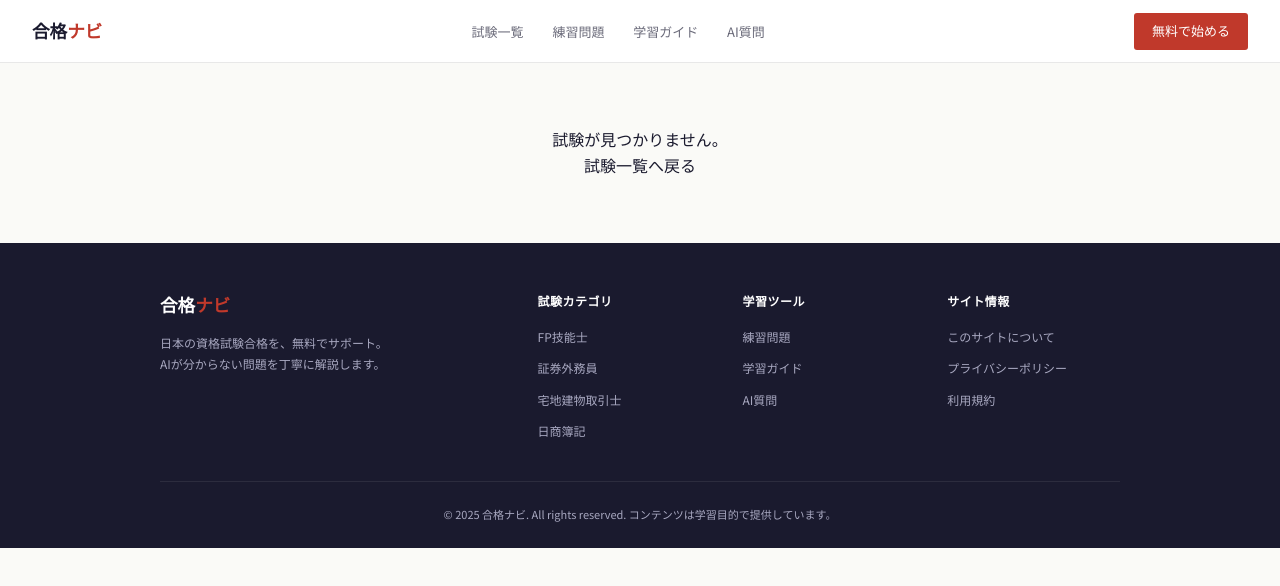
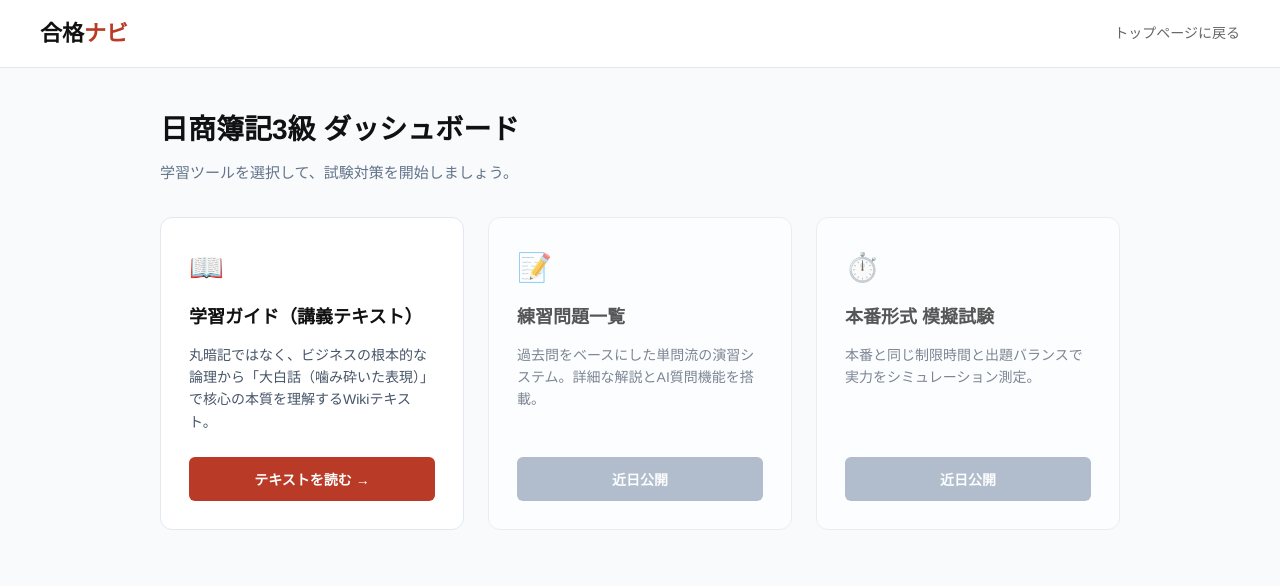
Before and after one commit to zrqZRQ77/japanese-web, a Next.js app: page /exams/boki3 in a window 1280 px wide. Shown: the top 586 px of the page. Built offline with nearby package versions, Linux system fonts and the light colour scheme.

Commit message:
Update page.js

```diff
--- a/app/exams/boki3/page.js
+++ b/app/exams/boki3/page.js
@@ -1,198 +1,93 @@
-import Link from 'next/link'
-import Navbar from '../../../components/Navbar'
-import Footer from '../../../components/Footer'
-import { exams, featureLabels } from '../../../lib/data'
-import styles from './exam.module.css'
+"use client";
 
-export async function generateStaticParams() {
-  return exams.map(e => ({ examId: e.id }))
-}
+import React from 'react';
+import Link from 'next/link';
+import { useParams } from 'next/navigation';
 
-export async function generateMetadata({ params }) {
-  const exam = exams.find(e => e.id === params.examId)
-  return {
-    title: `${exam?.name || '試験'} 対策 | 合格ナビ`,
-    description: exam?.description || '',
-  }
-}
+export default function ExamDashboard() {
+  const params = useParams();
+  const examId = params.examId || 'boki3';
 
-const toolCards = [
-  {
-    key: 'guide',
-    title: '学習ガイド',
-    icon: '📖',
-    desc: '各分野の要点・重要事項をまとめたガイド。試験前の確認にも最適。',
-    color: '#3B82F6',
-    bg: '#EFF6FF',
-    href: (id) => `/exams/${id}/guide`,
-    label: 'ガイドを読む',
-  },
-  {
-    key: 'practice',
-    title: '練習問題',
-    icon: '📝',
-    desc: '過去問ベースの練習問題。詳しい解説付きで理解を深められます。',
-    color: '#C0392B',
-    bg: '#FAEDEC',
-    href: (id) => `/practice?exam=${id}`,
-    label: '問題を解く',
-  },
-  {
-    key: 'flashcards',
-    title: '知識カード',
-    icon: '🃏',
-    desc: '重要用語・公式・概念をカード形式で効率的に暗記。',
-    color: '#7C3AED',
-    bg: '#F5F3FF',
-    href: (id) => `/exams/${id}/flashcards`,
-    label: 'カードで学ぶ',
-  },
-  {
-    key: 'mock',
-    title: '模擬試験',
-    icon: '📋',
-    desc: '本番形式の模擬試験。時間制限あり。合格ラインを体験しよう。',
-    color: '#059669',
-    bg: '#ECFDF5',
-    href: (id) => `/exams/${id}/mock`,
-    label: '模擬試験を受ける',
-  },
-  {
-    key: 'ai',
-    title: 'AI解説',
-    icon: '🤖',
-    desc: '分からない問題はAIに質問。日本語で丁寧に解説します。',
-    color: '#C9A84C',
-    bg: '#FEFCE8',
-    href: (id) => `/practice?exam=${id}`,
-    label: 'AI解説を使う',
-  },
-]
-
-export default function ExamPage({ params }) {
-  const { examId } = params
-  const exam = exams.find(e => e.id === examId)
-
-  if (!exam) {
-    return (
-      <>
-        <Navbar />
-        <main style={{textAlign:'center', padding:'4rem'}}>
-          <p>試験が見つかりません。</p>
-          <Link href="/exams">試験一覧へ戻る</Link>
-        </main>
-        <Footer />
-      </>
-    )
-  }
-
-  const availableTools = toolCards.filter(t => exam.features.includes(t.key))
-  const isAvailable = exam.questionCount > 0
+  // 簡略的な科目名の判定
+  const isBoki = examId.includes('boki');
+  const examName = isBoki ? '日商簿記3級' : 'FP技能士3級';
 
   return (
-    <>
-      <Navbar />
+    <div style={{ minHeight: '100vh', backgroundColor: '#f8fafc', fontFamily: '"Helvetica Neue", Arial, "Hiragino Kaku Gothic ProN", Meiryo, sans-serif' }}>
 
-      {/* ヘッダー */}
-      <div className={styles.examHeader}>
-        <div className={styles.examHeaderInner}>
-          <Link href="/exams" className={styles.backLink}>← 試験一覧</Link>
-          <div className={styles.examHeaderMain}>
-            <div className={styles.examHeaderIcon}>{exam.icon}</div>
+      {/* ナビゲーションヘッダー */}
+      <header style={{ backgroundColor: '#ffffff', padding: '16px 40px', borderBottom: '1px solid #e2e8f0', display: 'flex', justifyContent: 'space-between', alignItems: 'center' }}>
+        <Link href="/" style={{ fontWeight: '900', fontSize: '22px', color: '#111111', textDecoration: 'none' }}>
+          合格<span style={{ color: '#b93a26' }}>ナビ</span>
+        </Link>
+        <Link href="/" style={{ color: '#666666', textDecoration: 'none', fontSize: '14px' }}>
+          トップページに戻る
+        </Link>
+      </header>
+
+      {/* メインコンテンツ */}
+      <main style={{ maxWidth: '1000px', margin: '0 auto', padding: '40px 20px' }}>
+
+        {/* 科目タイトル */}
+        <div style={{ marginBottom: '32px' }}>
+          <h1 style={{ fontSize: '28px', fontWeight: '900', color: '#111111', margin: '0 0 8px 0' }}>
+            {examName} ダッシュボード
+          </h1>
+          <p style={{ color: '#64748b', margin: 0, fontSize: '15px' }}>
+            学習ツールを選択して、試験対策を開始しましょう。
+          </p>
+        </div>
+
+        {/* 機能選択グリッド */}
+        <div style={{ display: 'grid', gridTemplateColumns: 'repeat(auto-fit, minmax(280px, 1fr))', gap: '24px' }}>
+
+          {/* 🎯 学習ガイド（ここから先ほど作ったguide/page.jsへ繋がります） */}
+          <div style={{ backgroundColor: '#ffffff', padding: '28px', borderRadius: '12px', border: '1px solid #e2e8f0', display: 'flex', flexDirection: 'column', justifyContent: 'space-between' }}>
             <div>
-              <div className={styles.examHeaderCategory}>{exam.categoryLabel}</div>
-              <h1 className={styles.examHeaderName}>{exam.name}</h1>
-              <p className={styles.examHeaderDesc}>{exam.description}</p>
+              <div style={{ fontSize: '28px', marginBottom: '12px' }}>📖</div>
+              <h3 style={{ fontSize: '18px', fontWeight: '800', margin: '0 0 12px 0', color: '#111111' }}>学習ガイド（講義テキスト）</h3>
+              <p style={{ fontSize: '14px', color: '#475569', lineHeight: '1.6', margin: '0 0 24px 0' }}>
+                丸暗記ではなく、ビジネスの根本的な論理から「大白話（噛み砕いた表現）」で核心の本質を理解するWikiテキスト。
+              </p>
             </div>
+            <Link href={`/exams/${examId}/guide`} style={{ textDecoration: 'none' }}>
+              <button style={{ width: '100%', padding: '12px', backgroundColor: '#b93a26', color: '#ffffff', border: 'none', borderRadius: '6px', fontWeight: '700', fontSize: '14px', cursor: 'pointer' }}>
+                テキストを読む →
+              </button>
+            </Link>
           </div>
-          <div className={styles.examHeaderMeta}>
-            <div className={styles.metaItem}>
-              <span className={styles.metaLabel}>難易度</span>
-              <span className={styles.metaValue}>{exam.difficulty}</span>
+
+          {/* 練習問題（プレースホルダー） */}
+          <div style={{ backgroundColor: '#ffffff', padding: '28px', borderRadius: '12px', border: '1px solid #e2e8f0', display: 'flex', flexDirection: 'column', justifyContent: 'space-between', opacity: 0.7 }}>
+            <div>
+              <div style={{ fontSize: '28px', marginBottom: '12px' }}>📝</div>
+              <h3 style={{ fontSize: '18px', fontWeight: '800', margin: '0 0 12px 0', color: '#111111' }}>練習問題一覧</h3>
+              <p style={{ fontSize: '14px', color: '#475569', lineHeight: '1.6', margin: '0 0 24px 0' }}>
+                過去問をベースにした単問流の演習システム。詳細な解説とAI質問機能を搭載。
+              </p>
             </div>
-            <div className={styles.metaItem}>
-              <span className={styles.metaLabel}>実施頻度</span>
-              <span className={styles.metaValue}>{exam.examFrequency}</span>
+            <button disabled style={{ width: '100%', padding: '12px', backgroundColor: '#94a3b8', color: '#ffffff', border: 'none', borderRadius: '6px', fontWeight: '700', fontSize: '14px', cursor: 'not-allowed' }}>
+              近日公開
+            </button>
+          </div>
+
+          {/* 模擬試験（プレースホルダー） */}
+          <div style={{ backgroundColor: '#ffffff', padding: '28px', borderRadius: '12px', border: '1px solid #e2e8f0', display: 'flex', flexDirection: 'column', justifyContent: 'space-between', opacity: 0.7 }}>
+            <div>
+              <div style={{ fontSize: '28px', marginBottom: '12px' }}>⏱️</div>
+              <h3 style={{ fontSize: '18px', fontWeight: '800', margin: '0 0 12px 0', color: '#111111' }}>本番形式 模擬試験</h3>
+              <p style={{ fontSize: '14px', color: '#475569', lineHeight: '1.6', margin: '0 0 24px 0' }}>
+                本番と同じ制限時間と出題バランスで実力をシミュレーション測定。
+              </p>
             </div>
-            <div className={styles.metaItem}>
-              <span className={styles.metaLabel}>合格率</span>
-              <span className={styles.metaValue}>{exam.passRate}</span>
-            </div>
-            <div className={styles.metaItem}>
-              <span className={styles.metaLabel}>収録問題数</span>
-              <span className={styles.metaValue}>{exam.questionCount}問</span>
-            </div>
+            <button disabled style={{ width: '100%', padding: '12px', backgroundColor: '#94a3b8', color: '#ffffff', border: 'none', borderRadius: '6px', fontWeight: '700', fontSize: '14px', cursor: 'not-allowed' }}>
+              近日公開
+            </button>
           </div>
+
         </div>
-      </div>
-
-      <main className={styles.main}>
-
-        {!isAvailable && (
-          <div className={styles.comingSoon}>
-            🚧 この試験のコンテンツは現在準備中です。近日公開予定！
-          </div>
-        )}
-
-        {/* 学習ツール一覧 */}
-        <section className={styles.section}>
-          <h2 className={styles.sectionTitle}>学習ツール</h2>
-          <div className={styles.toolGrid}>
-            {availableTools.map(tool => (
-              <div key={tool.key} className={styles.toolCard} style={{'--tool-color': tool.color, '--tool-bg': tool.bg}}>
-                <div className={styles.toolIcon}>{tool.icon}</div>
-                <div className={styles.toolTitle}>{tool.title}</div>
-                <div className={styles.toolDesc}>{tool.desc}</div>
-                {isAvailable ? (
-                  <Link href={tool.href(examId)} className={styles.toolBtn}>
-                    {tool.label} →
-                  </Link>
-                ) : (
-                  <span className={styles.toolBtnDisabled}>準備中</span>
-                )}
-              </div>
-            ))}
-          </div>
-        </section>
-
-        {/* おすすめの学習順序 */}
-        <section className={styles.section}>
-          <h2 className={styles.sectionTitle}>おすすめの学習順序</h2>
-          <div className={styles.flowWrap}>
-            {[
-              { step: 1, icon: '📖', title: '学習ガイド', desc: 'まず全体像を把握' },
-              { step: 2, icon: '🃏', title: '知識カード', desc: '用語・概念を暗記' },
-              { step: 3, icon: '📝', title: '練習問題', desc: '問題演習で定着' },
-              { step: 4, icon: '📋', title: '模擬試験', desc: '本番形式で確認' },
-              { step: 5, icon: '🤖', title: 'AI解説', desc: '弱点を集中克服' },
-            ].map((s, i) => (
-              <div key={s.step} className={styles.flowStep}>
-                <div className={styles.flowNum}>{s.step}</div>
-                <div className={styles.flowIcon}>{s.icon}</div>
-                <div className={styles.flowTitle}>{s.title}</div>
-                <div className={styles.flowDesc}>{s.desc}</div>
-                {i < 4 && <div className={styles.flowArrow}>→</div>}
-              </div>
-            ))}
-          </div>
-        </section>
-
-        {/* 他の試験 */}
-        <section className={styles.section}>
-          <h2 className={styles.sectionTitle}>他の試験も見る</h2>
-          <div className={styles.otherExams}>
-            {exams.filter(e => e.id !== examId).slice(0, 4).map(e => (
-              <Link key={e.id} href={`/exams/${e.id}`} className={styles.otherExamCard}>
-                <span>{e.icon}</span>
-                <span>{e.nameShort}</span>
-                <span className={styles.otherArrow}>→</span>
-              </Link>
-            ))}
-          </div>
-        </section>
 
       </main>
-      <Footer />
-    </>
-  )
+    </div>
+  );
 }
```
